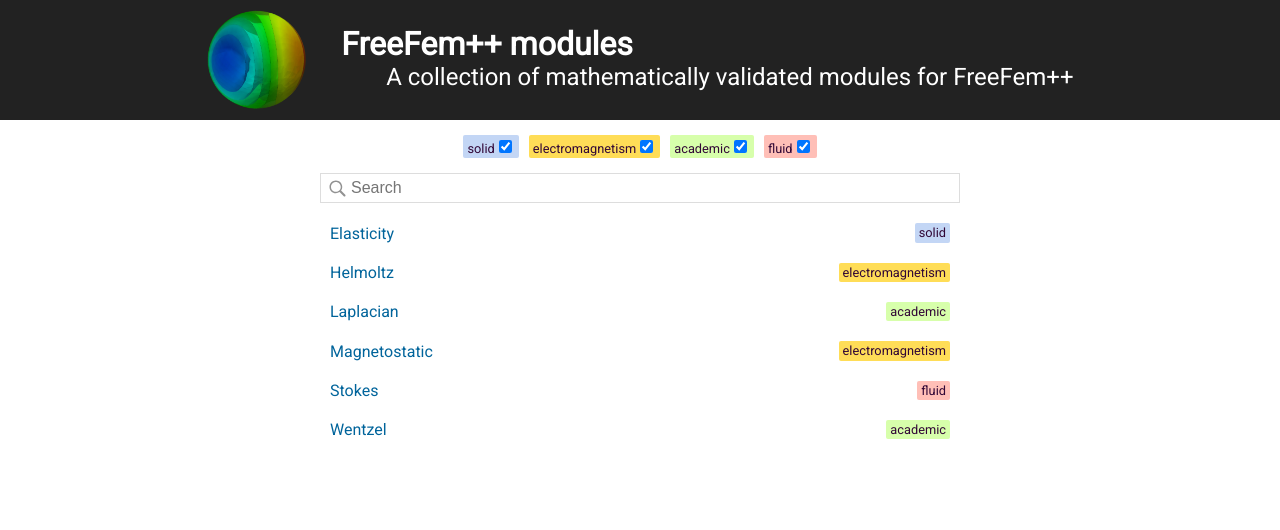
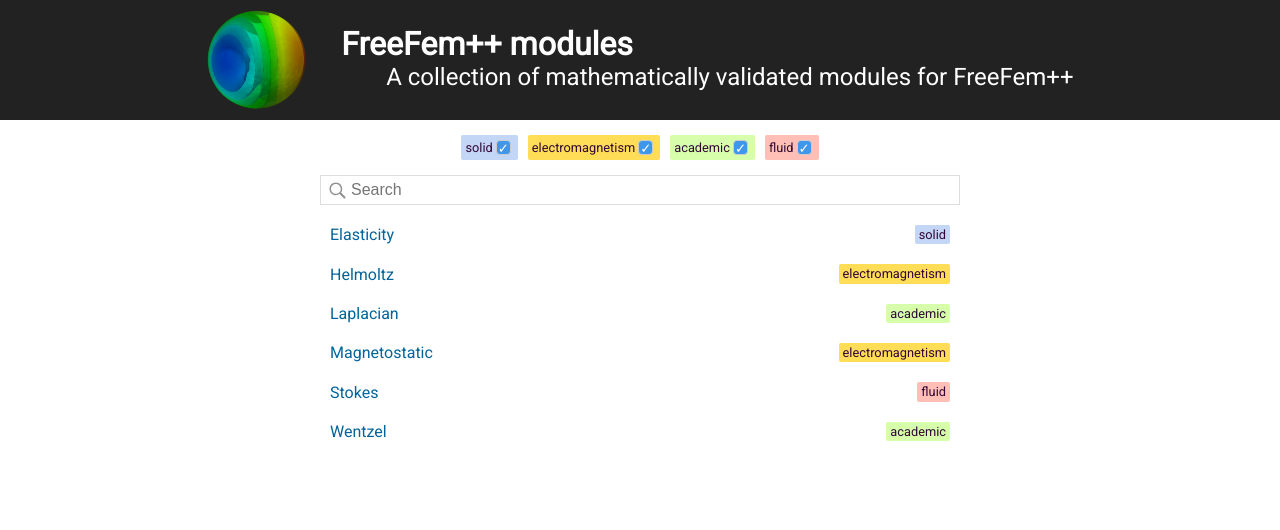
Before and after one commit to FreeFem/FreeFem-modules, a Jekyll site: the page built from index.md, in a window 1280 px wide. Shown: the top 530 px of the page. Built offline with Jekyll 4.4.1, drawn with Linux system fonts in a browser that asks for light colours; nearby versions of some CDN libraries.

Commit message:
update checkbox style

```diff
--- a/_layouts/home.html
+++ b/_layouts/home.html
@@ -14,6 +14,7 @@
     <link rel="shortcut icon" type="image/png" href="{{ site.url }}{{ site.baseurl }}/favicon.png"/>
     <script src="{{ site.url }}{{ site.baseurl }}/js/homeCategories.js"></script>
     <script src="{{ site.url }}{{ site.baseurl }}/js/homeSearch.js"></script>
+    <link rel="stylesheet" href="https://use.fontawesome.com/releases/v5.4.2/css/all.css" integrity="sha384-/rXc/GQVaYpyDdyxK+ecHPVYJSN9bmVFBvjA/9eOB+pb3F2w2N6fc5qB9Ew5yIns" crossorigin="anonymous">
   </head>
   <body>
     {% include header.html %}
--- a/_layouts/module.html
+++ b/_layouts/module.html
@@ -15,6 +15,7 @@
     <link rel="shortcut icon" type="image/png" href="{{ site.url }}{{ site.baseurl }}/favicon.png"/>
     <script src="{{ site.url }}{{ site.baseurl }}/js/moduleSearch.js"></script>
     <script src="{{ site.url }}{{ site.baseurl }}/js/moduleCategories.js"></script>
+    <link rel="stylesheet" href="https://use.fontawesome.com/releases/v5.4.2/css/all.css" integrity="sha384-/rXc/GQVaYpyDdyxK+ecHPVYJSN9bmVFBvjA/9eOB+pb3F2w2N6fc5qB9Ew5yIns" crossorigin="anonymous">
   </head>
   <body>
     {% include header.html %}
--- a/css/categories.css
+++ b/css/categories.css
@@ -6,10 +6,6 @@
   flex-wrap: wrap;
   justify-content: flex-start;
 }
-
-/* From https://www.w3schools.com/howto/howto_css_custom_checkbox.asp */
-
-/* Customize the label (the container) */
 
 .categories .light {
     margin: 5px 5px 5px 5px;
@@ -25,84 +21,10 @@
     padding: 2px 4px;
     text-transform: lowercase;
     white-space: nowrap;
-}
-
-input[type="checkbox"], input[type="radio"] {
-    line-height: normal;
-}
-
-input[type="checkbox"], input[type="radio"] {
-    -webkit-box-sizing: border-box;
-    -moz-box-sizing: border-box;
-    box-sizing: border-box;
-    padding: 0;
-}
-
-.osx-checkbox + label {
-    position: relative;
-    display: block;
-    padding-left: 30px;
-    cursor: pointer;
-    vertical-align: middle;
-}
-
-.osx-checkbox:checked + label::before {
-    border: #3e97eb;
-    background: #3e97eb;
-}
-
-.osx-checkbox:checked + label::before {
-    animation-name: none;
-}
-
-.osx-checkbox + label::before {
-    border-radius: 3px;
-}
-
-.osx-checkbox + label::before {
-    position: absolute;
-    top: 0;
-    left: 0;
-    display: inline-block;
-    width: 13px;
-    height: 13px;
-    content: '';
-    border: 1px solid #c0c0c0;
-}
-
-::after, ::before {
-    -webkit-box-sizing: border-box;
-    -moz-box-sizing: border-box;
-    box-sizing: border-box;
-}
-
-.osx-checkbox:checked + label::after {
-    display: block;
-}
-.osx-checkbox + label::after {
-    top: 1px;
-    left: 4px;
-    box-sizing: border-box;
-    width: 5px;
-    height: 9px;
-    transform: rotate(45deg);
-    border-width: 2px;
-        border-top-width: 2px;
-        border-left-width: 2px;
-    border-style: solid;
-        border-top-style: solid;
-        border-left-style: solid;
-    border-color: #fff;
-        border-top-color: rgb(255, 255, 255);
-        border-left-color: rgb(255, 255, 255);
-    border-top: 0;
-    border-left: 0;
-}
-
-.osx-checkbox + label::after {
-    position: absolute;
-    display: none;
-    content: '';
+    display: flex;
+    flex-direction: row;
+    justify-content: center;
+    align-items: center;
 }
 
 .light-0 {
--- a/css/html.css
+++ b/css/html.css
@@ -15,3 +15,30 @@ a {
   text-decoration: none;
   color: rgb(0, 100, 155);
 }
+
+input[type=checkbox] {
+    -webkit-appearance: none;
+    -moz-appearance: none;
+    -ms-appearance: none;
+}
+
+input[type=checkbox] {
+  margin: 3px;
+  padding: 0;
+  height: 15px;
+  width: 15px;
+  border-radius: 4px;
+  border: 1px solid #ccc;
+  background: #fff;
+}
+
+input[type="checkbox"]:checked {
+  background: #3e97eb;
+}
+
+input[type="checkbox"]:checked:before{
+  padding-left:1px;
+  content: "\2713";
+  display: block;
+  color: white;
+}
--- a/js/copyPasteCode.js
+++ b/js/copyPasteCode.js
@@ -28,9 +28,6 @@ function copyPasteCode(code, button) {
     button.style.backgroundColor = '#084887'
     button.style.color = '#f9ab55'
   }
-  // setTimeout(function() {
-  //   button.style.background = 'none'
-  // }, 1000)
 }
 
 for (let i = 0; i < codeBlocks.length; i++) {
--- a/js/homeCategories.js
+++ b/js/homeCategories.js
@@ -16,7 +16,6 @@ addCategory = (item) => {
   label.innerHTML = item
   const input = document.createElement('input')
   input.type = 'checkbox'
-  input.className = 'osx-checkbox'
   input.checked = true
   input.id = item
   input.onchange = function() { onCategoryChange(item, input.checked) }
--- a/js/moduleCategories.js
+++ b/js/moduleCategories.js
@@ -16,7 +16,6 @@ addCategory = (item) => {
   label.innerHTML = item
   const input = document.createElement('input')
   input.type = 'checkbox'
-  input.className = 'osx-checkbox'
   input.checked = true
   input.id = item
   input.onchange = function() { onCategoryChange(item, input.checked) }
```
